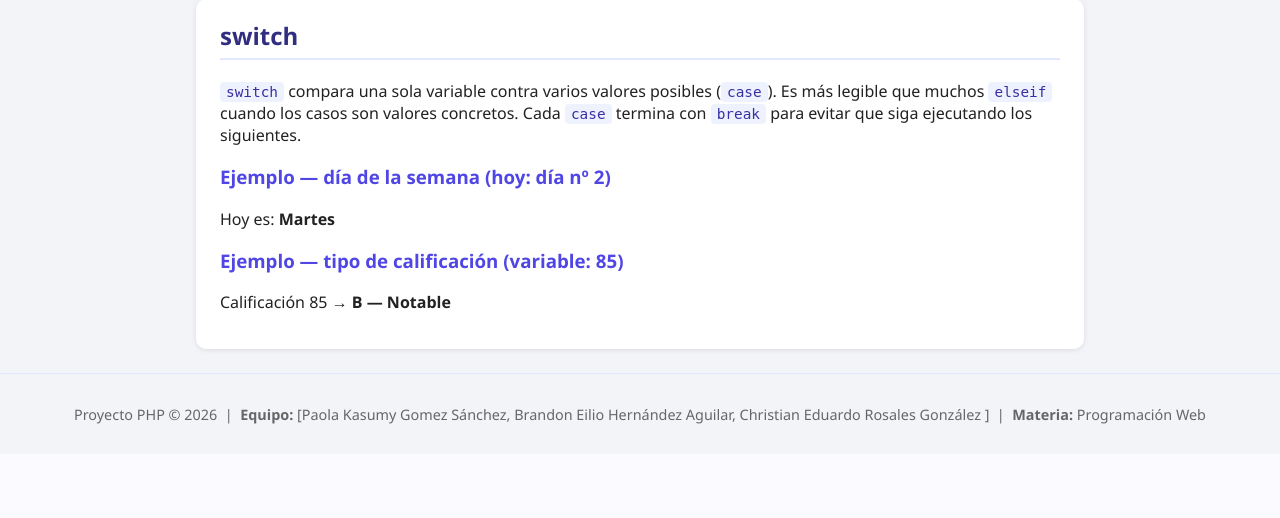
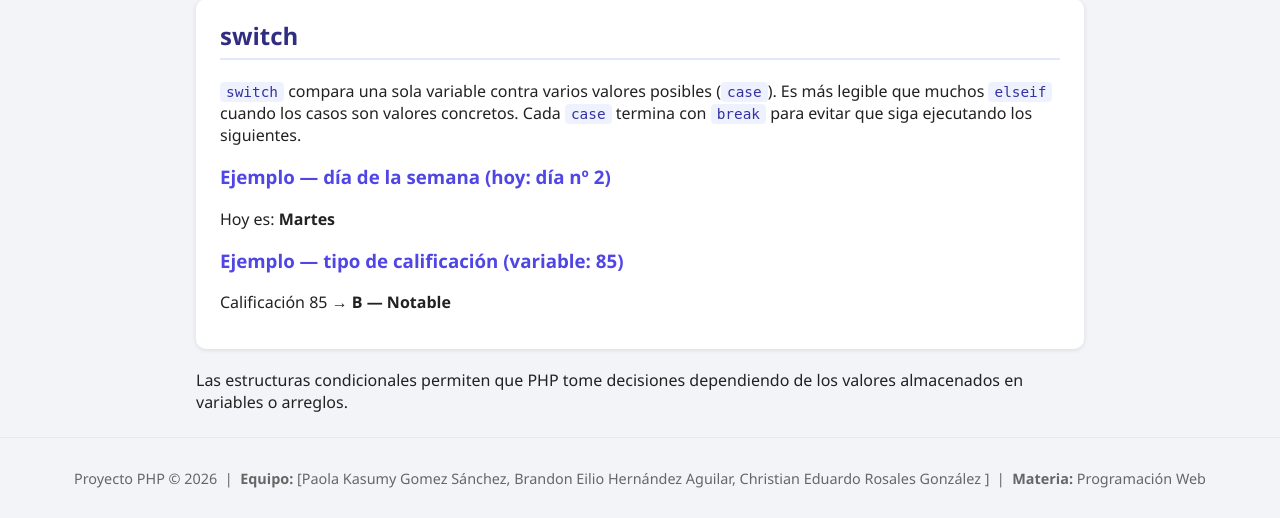
Before and after one commit to Kr0nn0sDevs/Mini_Proyecto_U4_Prog_Web, a PHP site: page /condicionales.php in a window 1280 px wide. Shown: the part 1051-1569 px from the top of the page. Before the commit the page ends 1475 px from the top, so only its background shows below. Run offline with PHP 8.4, Linux system fonts and the light colour scheme; the visitor is signed in with stand-in values (Sample User, id 1).

Commit message:
se agrego conclusion
Added explanation about conditional structures in PHP.

```diff
--- a/condicionales.php
+++ b/condicionales.php
@@ -106,5 +106,7 @@ $dia = (int) date('N');   // 1=lunes … 7=domingo
   ?>
   <p>Calificación <?php echo $calificacion; ?> → <strong><?php echo $etiqueta; ?></strong></p>
 </section>
-
+<p>
+Las estructuras condicionales permiten que PHP tome decisiones dependiendo de los valores almacenados en variables o arreglos.
+</p>
 <?php require 'includes/footer.php'; ?>
```
